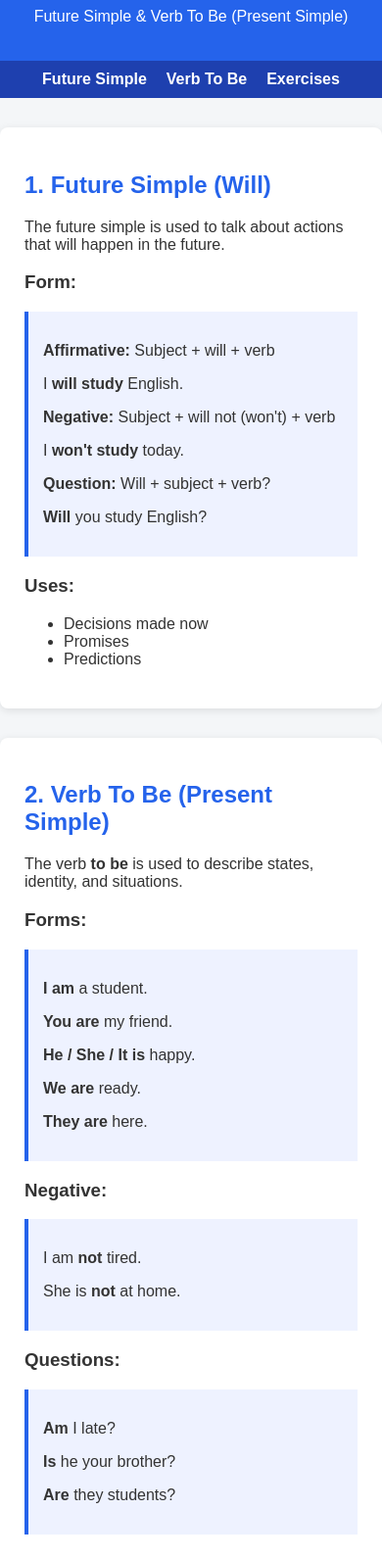
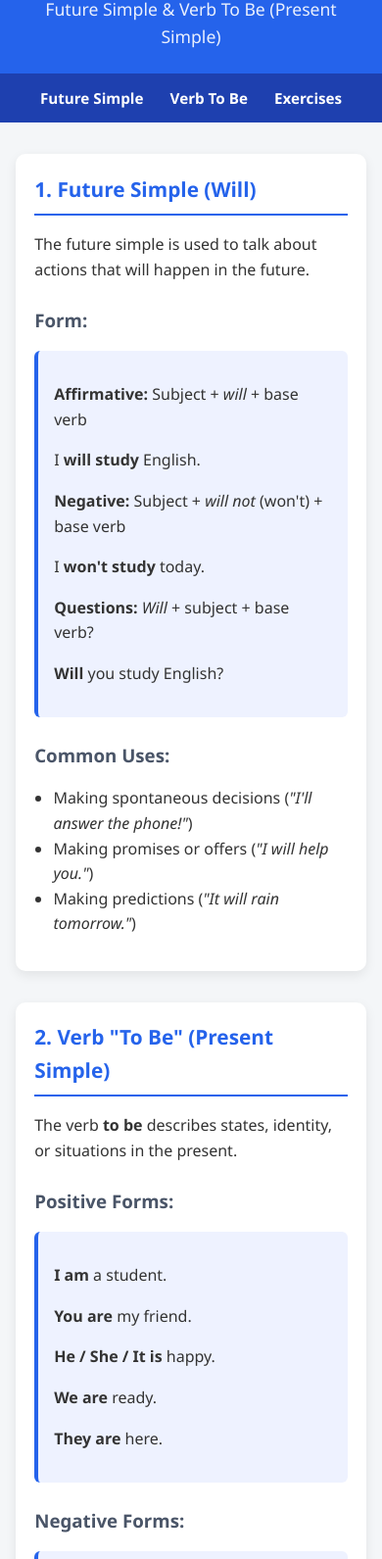
Before and after one commit to aymanoxzarsif-star/stude-enliche-withe-me, a plain HTML site: page index.html in a window 390 px wide. Shown: the part 129-1720 px from the top of the page at 98% size. Drawn offline with Linux system fonts and the light colour scheme.

Commit message:
Refactor index.html for layout and functionality
Updated HTML structure and styles for improved layout and responsiveness. Added a scoring function for exercises.

```diff
--- a/index.html
+++ b/index.html
@@ -2,64 +2,185 @@
 <html lang="en">
 <head>
   <meta charset="UTF-8" />
-  <title>Learn English</title>
+  <title>Learn English Grammar</title>
   <meta name="viewport" content="width=device-width, initial-scale=1.0" />
   <style>
+    :root {
+      --primary: #2563eb;
+      --primary-dark: #1e40af;
+      --secondary: #ca8a04;
+      --light-bg: #f4f6f8;
+      --card-bg: #ffffff;
+      --footer-bg: #e5e7eb;
+      --example-bg: #eef2ff;
+      --exercise-bg: #fefce8;
+    }
+
+    * {
+      box-sizing: border-box;
+    }
+
     body {
-      font-family: Arial, sans-serif;
+      font-family: 'Segoe UI', Tahoma, Geneva, Verdana, sans-serif;
       margin: 0;
-      background: #f4f6f8;
+      background: var(--light-bg);
       color: #333;
+      line-height: 1.6;
     }
+
     header {
-      background: #2563eb;
+      background: var(--primary);
       color: white;
-      padding: 20px;
+      padding: 1.5rem 1rem;
       text-align: center;
     }
+
+    header h1 {
+      margin: 0 0 0.5rem;
+      font-size: 1.8rem;
+    }
+
+    header p {
+      margin: 0;
+      font-size: 1.1rem;
+      opacity: 0.9;
+    }
+
     nav {
-      background: #1e40af;
+      background: var(--primary-dark);
       display: flex;
+      flex-wrap: wrap;
       justify-content: center;
-      gap: 20px;
-      padding: 10px;
+      gap: 15px;
+      padding: 0.75rem 1rem;
     }
+
     nav a {
       color: white;
       text-decoration: none;
+      font-weight: 600;
+      padding: 0.4rem 0.8rem;
+      border-radius: 4px;
+      transition: background 0.2s;
+    }
+
+    nav a:hover, nav a:focus {
+      background: rgba(255, 255, 255, 0.2);
+      text-decoration: none;
+    }
+
+    main {
+      max-width: 900px;
+      margin: 2rem auto;
+      padding: 0 1rem;
+    }
+
+    section {
+      background: var(--card-bg);
+      padding: 1.8rem;
+      border-radius: 10px;
+      box-shadow: 0 4px 12px rgba(0,0,0,0.08);
+      margin-bottom: 2rem;
+    }
+
+    h2 {
+      color: var(--primary);
+      margin-top: 0;
+      border-bottom: 2px solid var(--primary);
+      padding-bottom: 0.5rem;
+      font-size: 1.5rem;
+    }
+
+    h3 {
+      color: #4a5568;
+      margin-top: 1.5rem;
+      margin-bottom: 0.75rem;
+    }
+
+    .example, .exercise {
+      padding: 1rem;
+      margin: 1rem 0;
+      border-radius: 6px;
+      position: relative;
+    }
+
+    .example {
+      background: var(--example-bg);
+      border-left: 4px solid var(--primary);
+    }
+
+    .exercise {
+      background: var(--exercise-bg);
+      border-left: 4px solid var(--secondary);
+    }
+
+    ul {
+      padding-left: 1.2rem;
+    }
+
+    input[type="text"], select {
+      padding: 0.4rem;
+      margin: 0.2rem 0;
+      border: 1px solid #ccc;
+      border-radius: 4px;
+      font-size: 1rem;
+      width: 120px;
+    }
+
+    button {
+      background: var(--primary);
+      color: white;
+      border: none;
+      padding: 0.6rem 1.2rem;
+      font-size: 1rem;
       font-weight: bold;
+      border-radius: 6px;
+      cursor: pointer;
+      margin-top: 1rem;
+      transition: background 0.2s;
     }
-    nav a:hover {
-      text-decoration: underline;
+
+    button:hover {
+      background: var(--primary-dark);
     }
-    section {
-      max-width: 900px;
-      margin: 30px auto;
-      background: white;
-      padding: 25px;
-      border-radius: 8px;
-      box-shadow: 0 2px 8px rgba(0,0,0,0.1);
+
+    #result {
+      margin-top: 1.2rem;
+      font-weight: bold;
+      font-size: 1.1rem;
+      padding: 0.5rem;
+      background: #dbeafe;
+      border-radius: 6px;
+      display: none;
     }
-    h2 {
-      color: #2563eb;
-    }
-    .example {
-      background: #eef2ff;
-      padding: 15px;
-      border-left: 4px solid #2563eb;
-      margin: 15px 0;
-    }
-    .exercise {
-      background: #fefce8;
-      padding: 15px;
-      border-left: 4px solid #ca8a04;
-      margin: 15px 0;
-    }
+
     footer {
       text-align: center;
-      padding: 15px;
-      background: #e5e7eb;
-      margin-top: 40px;
+      padding: 1rem;
+      background: var(--footer-bg);
+      margin-top: 2rem;
+      font-size: 0.95rem;
+      color: #4a5568;
+    }
+
+    @media (max-width: 600px) {
+      nav {
+        gap: 8px;
+        padding: 0.5rem;
+      }
+
+      nav a {
+        padding: 0.3rem 0.6rem;
+        font-size: 0.95rem;
+      }
+
+      section {
+        padding: 1.2rem;
+      }
+
+      h2 {
+        font-size: 1.3rem;
+      }
     }
   </style>
 </head>
@@ -76,82 +197,81 @@
   <a href="#exercises">Exercises</a>
 </nav>
 
+<main>
   <section id="future">
     <h2>1. Future Simple (Will)</h2>
     <p>The future simple is used to talk about actions that will happen in the future.</p>
 
     <h3>Form:</h3>
     <div class="example">
-    <p><strong>Affirmative:</strong> Subject + will + verb</p>
-    <p>I <b>will study</b> English.</p>
+      <p><strong>Affirmative:</strong> Subject + <em>will</em> + base verb</p>
+      <p>I <strong>will study</strong> English.</p>
 
-    <p><strong>Negative:</strong> Subject + will not (won't) + verb</p>
-    <p>I <b>won't study</b> today.</p>
+      <p><strong>Negative:</strong> Subject + <em>will not</em> (won't) + base verb</p>
+      <p>I <strong>won't study</strong> today.</p>
 
-    <p><strong>Question:</strong> Will + subject + verb?</p>
-    <p><b>Will</b> you study English?</p>
+      <p><strong>Questions:</strong> <em>Will</em> + subject + base verb?</p>
+      <p><strong>Will</strong> you study English?</p>
     </div>
 
-  <h3>Uses:</h3>
+    <h3>Common Uses:</h3>
     <ul>
-    <li>Decisions made now</li>
-    <li>Promises</li>
-    <li>Predictions</li>
+      <li>Making spontaneous decisions (<em>"I'll answer the phone!"</em>)</li>
+      <li>Making promises or offers (<em>"I will help you."</em>)</li>
+      <li>Making predictions (<em>"It will rain tomorrow."</em>)</li>
     </ul>
   </section>
 
   <section id="tobe">
-  <h2>2. Verb To Be (Present Simple)</h2>
-  <p>The verb <b>to be</b> is used to describe states, identity, and situations.</p>
+    <h2>2. Verb "To Be" (Present Simple)</h2>
+    <p>The verb <strong>to be</strong> describes states, identity, or situations in the present.</p>
 
-  <h3>Forms:</h3>
+    <h3>Positive Forms:</h3>
     <div class="example">
-    <p><b>I am</b> a student.</p>
-    <p><b>You are</b> my friend.</p>
-    <p><b>He / She / It is</b> happy.</p>
-    <p><b>We are</b> ready.</p>
-    <p><b>They are</b> here.</p>
+      <p><strong>I am</strong> a student.</p>
+      <p><strong>You are</strong> my friend.</p>
+      <p><strong>He / She / It is</strong> happy.</p>
+      <p><strong>We are</strong> ready.</p>
+      <p><strong>They are</strong> here.</p>
     </div>
 
-  <h3>Negative:</h3>
+    <h3>Negative Forms:</h3>
     <div class="example">
-    <p>I am <b>not</b> tired.</p>
-    <p>She is <b>not</b> at home.</p>
+      <p>I am <strong>not</strong> tired. → <em>I'm not tired.</em></p>
+      <p>She is <strong>not</strong> at home. → <em>She isn't at home.</em></p>
     </div>
 
     <h3>Questions:</h3>
     <div class="example">
-    <p><b>Am</b> I late?</p>
-    <p><b>Is</b> he your brother?</p>
-    <p><b>Are</b> they students?</p>
+      <p><strong>Am</strong> I late?</p>
+      <p><strong>Is</strong> he your brother?</p>
+      <p><strong>Are</strong> they students?</p>
     </div>
   </section>
+
   <section id="exercises">
-  <h2>3. Exercises (With Score)</h2>
+    <h2>3. Practice Exercises</h2>
 
     <div class="exercise">
-    <p><strong>Exercise 1:</strong> Complete with <i>will</i></p>
-
-    <p>1. I <input type="text" id="q1" placeholder="..."> help you tomorrow.</p>
-    <p>2. She <input type="text" id="q2" placeholder="..."> call you later.</p>
+      <p><strong>Exercise 1:</strong> Fill in the blank with <em>will</em>.</p>
+      <p>1. I <input type="text" id="q1" placeholder="will" autofocus> help you tomorrow.</p>
+      <p>2. She <input type="text" id="q2" placeholder="will"> call you later.</p>
     </div>
 
     <div class="exercise">
-    <p><strong>Exercise 2:</strong> Choose the correct form of <i>to be</i></p>
-
+      <p><strong>Exercise 2:</strong> Choose the correct form of <em>to be</em>.</p>
       <p>1. He
         <select id="q3">
-        <option value="">--choose--</option>
+          <option value="">-- select --</option>
           <option value="am">am</option>
           <option value="is">is</option>
           <option value="are">are</option>
         </select>
         my best friend.
       </p>
-
       <p>2. They
         <select id="q4">
-        <option value="">--choose--</option>
+          <option value="">-- select --</option>
           <option value="am">am</option>
           <option value="is">is</option>
           <option value="are">are</option>
@@ -160,30 +280,52 @@
       </p>
     </div>
 
-  <button onclick="checkScore()">Check Score</button>
+    <button onclick="checkScore()">Check Your Answers</button>
+    <div id="result"></div>
+  </section>
+</main>
 
-  <div id="result" style="margin-top:15px;font-weight:bold;"></div>
-</section>
+<footer>
+  <p>© 2025 English Grammar Learning | Free Educational Resource</p>
+</footer>
 
-<!-- ADD THIS AT THE VERY END -->
 <script>
   function checkScore() {
     let score = 0;
+    const total = 4;
 
-    let q1 = document.getElementById("q1").value.trim().toLowerCase();
-    let q2 = document.getElementById("q2").value.trim().toLowerCase();
-    let q3 = document.getElementById("q3").value;
-    let q4 = document.getElementById("q4").value;
+    // Get and normalize answers
+    const q1 = document.getElementById("q1").value.trim().toLowerCase();
+    const q2 = document.getElementById("q2").value.trim().toLowerCase();
+    const q3 = document.getElementById("q3").value;
+    const q4 = document.getElementById("q4").value;
 
+    // Check answers
     if (q1 === "will") score++;
     if (q2 === "will") score++;
     if (q3 === "is") score++;
     if (q4 === "are") score++;
 
-    document.getElementById("result").innerHTML =
-      "Your score: " + score + " / 4";
+    // Display result
+    const resultDiv = document.getElementById("result");
+    resultDiv.style.display = "block";
+    resultDiv.textContent = `Your score: ${score} out of ${total}`;
+
+    // Optional: Add color feedback
+    resultDiv.style.backgroundColor = score === total ? "#dcfce7" : "#fee2e2";
+    resultDiv.style.color = score === total ? "#166534" : "#991b1b";
   }
 </script>
+  <!-- Your existing footer -->
+  <footer>
+    <p>© 2025 English Grammar Learning | Free Educational Resource</p>
+  </footer>
+
+  <!-- 👇 PASTE THE BACK-TO-TOP BUTTON CODE HERE 👇 -->
+  <button id="backToTop" ...> ... </button>
+  <script> ... </script>
 
 </body>
 </html>
+</body>
+</html>
```
Lines whose indentation alone changed are shown as unchanged.
